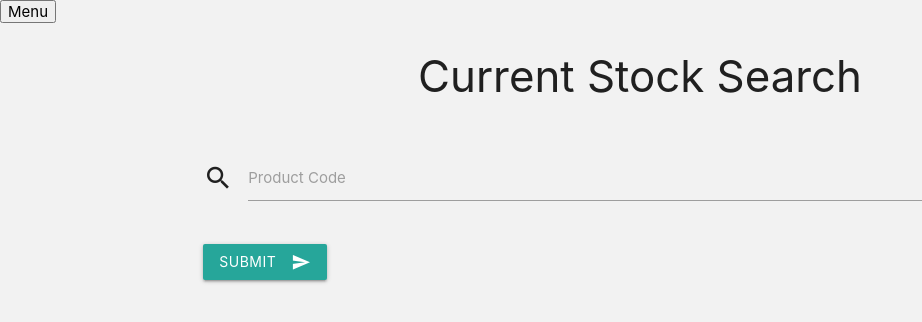
After one commit to Brad000/warehouse_management_system, a Flask app: page /stock_search in a window 1280 px wide. The commit adds this page. Shown: the top 322 px of the page, without its empty margins (0-922 px from the left). Run offline with Flask 2, Linux system fonts and the light colour scheme; some libraries are stand-ins or nearby versions.

Commit message:
stock search function added and results modal built

```diff
--- a/app.py
+++ b/app.py
@@ -135,6 +135,25 @@ def goods_receipt():
     return redirect(url_for('home'))
 
 
+@app.route('/stock_search')
+def stock_search():
+    return render_template('stocksearch.html')
+
+
+@app.route('/stock_search_results')
+def stock_search_results():
+    """Provides logic for search bar"""
+    orig_query = request.args['query']
+    query = {'$regex': re.compile('.*{}.*'.format(orig_query))}
+    results = mongo.db.storage.find({
+        '$or': [
+            {'product_code': query},
+            {'delivery_ref': query},
+        ]
+    })
+    return render_template('stocksearch.html', query=orig_query, results=results)
+
+
 if __name__ == '__main__':
     app.run(host=os.environ.get('IP'),
             port=int(os.environ.get('PORT')),
--- a/templates/base.html
+++ b/templates/base.html
@@ -32,6 +32,7 @@
             </div>
           </li>
         </ul>
+         <li><a class="waves-effect" href="{{ url_for('stock_search') }}"><i class="material-icons">search</i>Stock Enquiry</a></li>
       </li>
 	</ul>
     <a href="#" data-target="slide-out" class="sidenav-trigger"><button>Menu</button></a>
--- a/templates/managestockcard.html
+++ b/templates/managestockcard.html
@@ -9,7 +9,7 @@
 			<div class="input-field col s6">
 				<i class="material-icons prefix">search</i>
                 <input class="validate" type="text" name="query">
-				<label for="icon_prefix2">Enter Product Code / Description</label>
+				<label for="stock_cards_search">Enter Product Code / Description</label>
 			</div>
             <div class="col s6">
             <button class="waves-effect waves-light btn" type="submit">Search</button>
--- /dev/null
+++ b/templates/stocksearch.html
@@ -0,0 +1,33 @@
+<!DOCTYPE html>
+{% extends 'base.html' %} {% block content %}
+<h3 class="page-heading">Current Stock Search</h3>
+
+<div class="row">
+	<form class="col s12" action="{{ url_for('stock_search_results') }}">
+		<div class="row">
+			<div class="input-field col s12">
+				<i class="material-icons prefix">search</i>
+				<input class="validate" type="text" name="query">
+				<label for="stock_search_results">Product Code</label>
+			</div>
+		</div>
+		<a><button class="btn waves-effect waves-light modal-trigger" href="#searchmodal" type="submit" name="action">Submit
+            <i class="material-icons right">send</i>
+        </button></a>
+	</form>
+</div>
+{% for stock in results %}
+    <div id="searchmodal" class="modal">
+	    <div class="modal-content">
+		    <p>{{ stock.product_code }}</p>
+		    <p>{{ stock.quantity }}</p>
+	    </div>
+	    <div class="modal-footer">
+		    <a href="#!" class="modal-close waves-effect waves-green btn-flat">Agree</a>
+	    </div>
+    </div>
+{% endfor %}
+
+
+
+{% endblock %}
```
